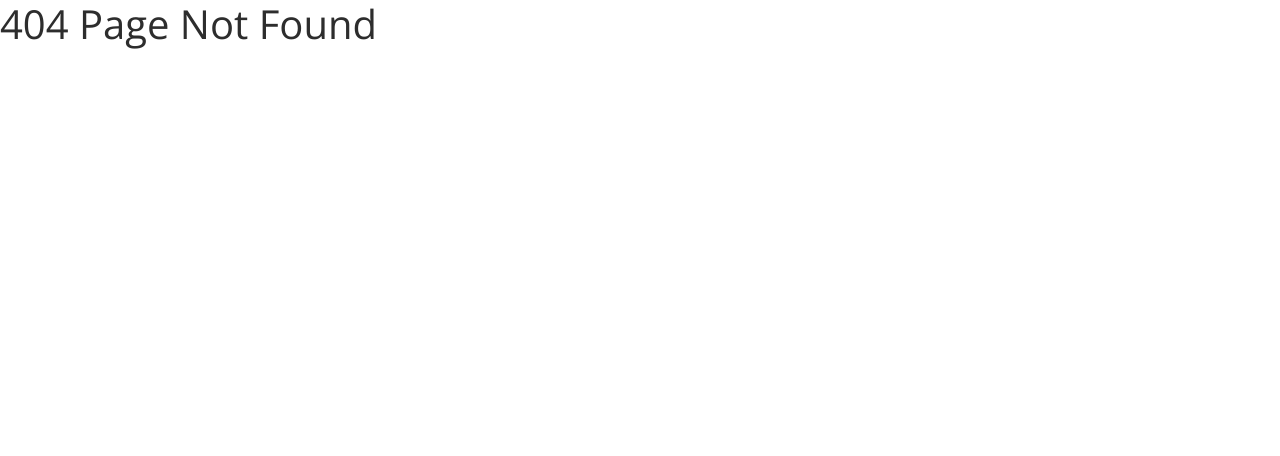
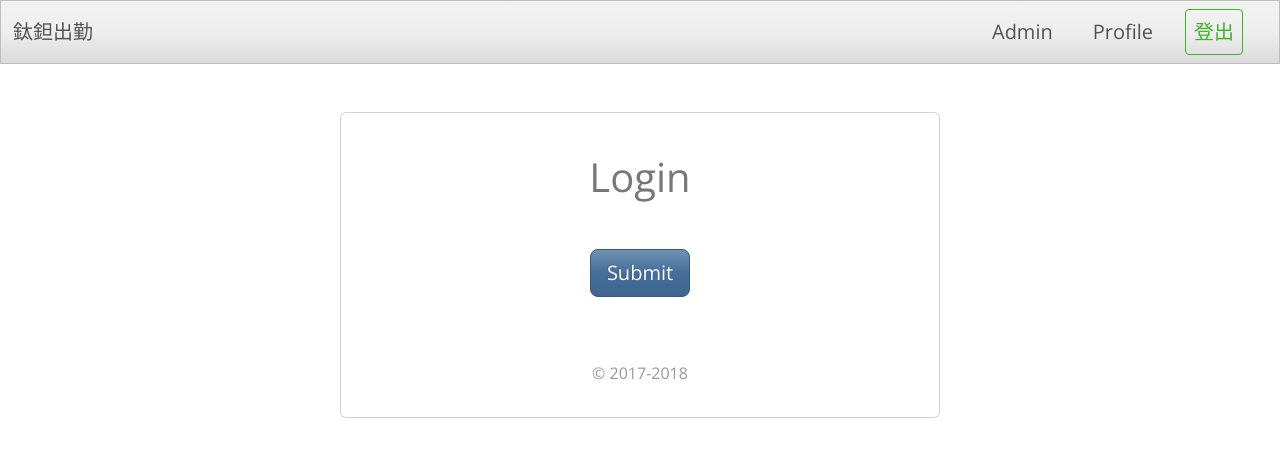
Before and after one commit to stu96534/attendance_front, a Vue app: page /attendant in a window 1280 px wide. Before the commit this address had no page. Shown: the top 456 px of the page. Built offline with nearby package versions, Linux system fonts and the light colour scheme.

Commit message:
feat: create Narbar.vue

```diff
--- a/src/App.vue
+++ b/src/App.vue
@@ -1,10 +1,12 @@
 <script setup lang="ts">
 import { RouterLink, RouterView } from "vue-router";
+import Navbar from "./components/Navbar.vue"
 
 </script>
 
 
 <template>
+  <Navbar />
   <!-- <header>
     <img
       alt="Vue logo"
--- /dev/null
+++ b/src/components/Navbar.vue
@@ -0,0 +1,58 @@
+<script setup>
+import { ref, reactive } from "vue";
+const dummyUser = {
+  currentUser: {
+    id: 1,
+    name: "管理者",
+    email: "root@example.com",
+    image: "https://i.pravatar.cc/300",
+    isAdmin: true,
+  },
+  isAuthenticated: true,
+};
+
+const data = reactive({
+  currentUser: {
+    id: -1,
+    name: "",
+    email: "",
+    image: "",
+    isAdmin: false,
+  },
+  isAuthenticated: false,
+});
+
+data.currentUser = {
+  ...data.currentUser,
+  ...dummyUser.currentUser,
+};
+data.isAuthenticated = dummyUser.isAuthenticated;
+</script>
+
+<template>
+  <nav class="navbar navbar-expand-lg navbar-light bg-light">
+    <div class="container-fluid">
+      <RouterLink to="/" class="navbar-brand">鈦鉭出勤</RouterLink>
+
+      <button class="navbar-toggler" type="button" data-bs-toggle="collapse" data-bs-target="#navbarNavAltMarkup"
+        aria-controls="navbarNavAltMarkup" aria-expanded="false" aria-label="Toggle navigation">
+        <span class="navbar-toggler-icon"></span>
+      </button>
+
+      <div class="collapse navbar-collapse" id="navbarNavAltMarkup">
+        <div class="navbar-nav ms-auto mb-2 mb-md-0">
+          <RouterLink to="/" class="nav-link fs-5 me-4" aria-current="page" v-if="data.currentUser.isAdmin">Admin
+          </RouterLink>
+
+          <template v-if="data.isAuthenticated">
+            <RouterLink to="/" class="nav-link fs-5 me-4" aria-current="page">Profile</RouterLink>
+            <button type="button" class="btn btn-sm btn-outline-success my-2 my-sm-0 fs-5 me-4">
+              登出
+            </button>
+          </template>
+
+        </div>
+      </div>
+    </div>
+  </nav>
+</template>
--- a/src/main.ts
+++ b/src/main.ts
@@ -3,6 +3,7 @@ import { createPinia } from "pinia";
 
 import App from "./App.vue";
 import router from "./router";
+
 import 'bootswatch/dist/spacelab/bootstrap.min.css'
 import "bootstrap"
 
--- a/src/router/index.ts
+++ b/src/router/index.ts
@@ -12,10 +12,16 @@ const router = createRouter({
       component: SignIn,
     },
     {
+      path: '/attendant',
+      name: 'attendant',
+      component: () => import('../views/Attendant.vue'),
+    },
+    {
       path: '/:pathMatch(.*)*',
       name: 'not-found',
       component: NotFound,
-    }
+    },
+
   ],
 });
 
--- /dev/null
+++ b/src/views/Attendant.vue
@@ -0,0 +1,21 @@
+<template>
+  <div class="container py-5">
+    <div class="card card-body mx-auto d-flex">
+      <form class="w-100">
+        <div class="text-center mb-4">
+          <h1 class="h3 mb-3 mt-4 font-weight-normal fs-1">Login</h1>
+        </div>
+
+
+
+        <div class="d-grid justify-content-center align-self-center mt-5">
+          <button class="btn btn-lg btn-primary btn-block mb-3" type="submit">
+            Submit
+          </button>
+        </div>
+
+        <p class="mt-5 mb-3 text-muted text-center">&copy; 2017-2018</p>
+      </form>
+    </div>
+  </div>
+</template>
```
Also changed, not shown: .eslintrc.cjs.
